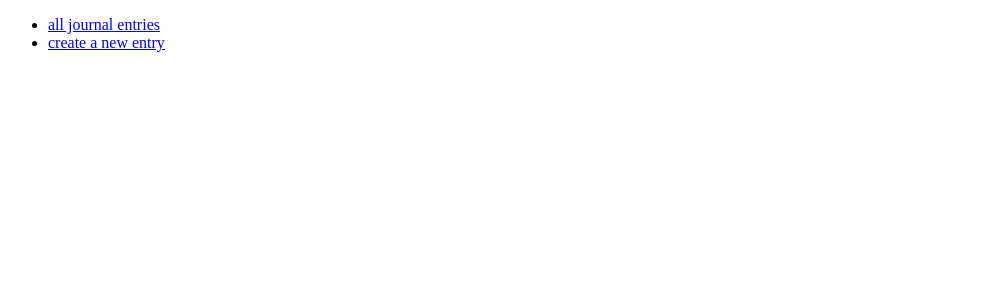
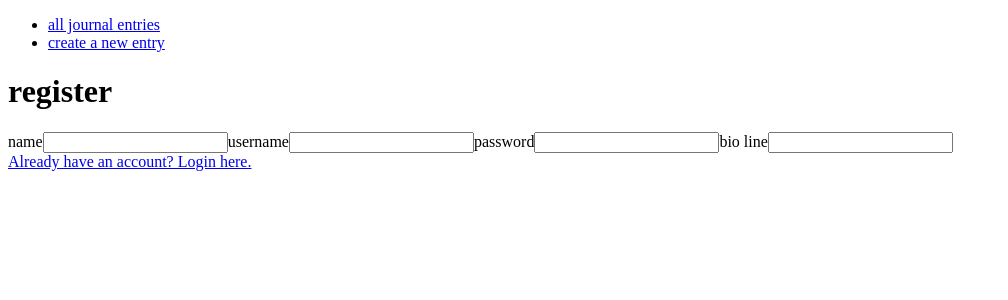
Before and after one commit to bainjen/journal, a React (Create React App) app: page /register in a window 1280 px wide. Shown: the top 300 px of the page, without its empty margins (0-1008 px from the left). Built offline with nearby package versions, Linux system fonts and the light colour scheme.

Commit message:
add basic jsx for Login and Register componenets

```diff
--- a/src/App.js
+++ b/src/App.js
@@ -6,14 +6,15 @@ import {
   Link,
   Redirect,
 } from "react-router-dom";
-import UserAuthentication from "./components/UserAuthentication";
+import Login from "./components/Login";
+import Register from "./components/Register";
 import EntriesIndex from "./components/EntriesIndex";
 import Create from "./components/Create";
 import Edit from "./components/Edit";
 import useJournalData from "./hooks/useJournalData";
 
 function App() {
-  const isLoggedIn = true;
+  const isLoggedIn = false;
   const {
     journals,
     saveDraft,
@@ -38,7 +39,10 @@ function App() {
         <Switch>
           <Redirect exact from="/" to="/journals" />
           <Route path="/login">
-            <UserAuthentication />
+            <Login />
+          </Route>
+          <Route path="/register">
+            <Register />
           </Route>
           <Route path="/journals">
             {isLoggedIn ? (
--- /dev/null
+++ b/src/components/Login.jsx
@@ -0,0 +1,24 @@
+import React from "react";
+import { Link } from "react-router-dom";
+
+const Login = () => {
+  return (
+    <main>
+      <div>
+        <h1>login</h1>
+        <form>
+          <label for="username">username</label>
+          <input id="username" name="username"></input>
+
+          <label for="password">password</label>
+          <input id="password" name="password" type="password"></input>
+        </form>
+      </div>
+      <div>
+        <Link to="/register">go to register</Link>
+      </div>
+    </main>
+  );
+};
+
+export default Login;
--- /dev/null
+++ b/src/components/Register.jsx
@@ -0,0 +1,30 @@
+import React from "react";
+import { Link } from "react-router-dom";
+
+const Register = () => {
+  return (
+    <main>
+      <div>
+        <h1>register</h1>
+        <form>
+          <label for="name">name</label>
+          <input id="name" name="name"></input>
+
+          <label for="username">username</label>
+          <input id="username" name="username"></input>
+
+          <label for="password">password</label>
+          <input id="password" name="password" type="password"></input>
+
+          <label for="bioline">bio line</label>
+          <input id="bioline" name="bioline"></input>
+        </form>
+      </div>
+      <div>
+        <Link to="/login">Already have an account? Login here.</Link>
+      </div>
+    </main>
+  );
+};
+
+export default Register;
--- a/src/components/UserAuthentication.jsx
+++ /dev/null
@@ -1,16 +0,0 @@
-import React from "react";
-
-const UserAuthentication = () => {
-  return (
-    <main>
-      <div>
-        <h1>login</h1>
-      </div>
-      <div>
-        <h1>Register</h1>
-      </div>
-    </main>
-  );
-};
-
-export default UserAuthentication;
```
